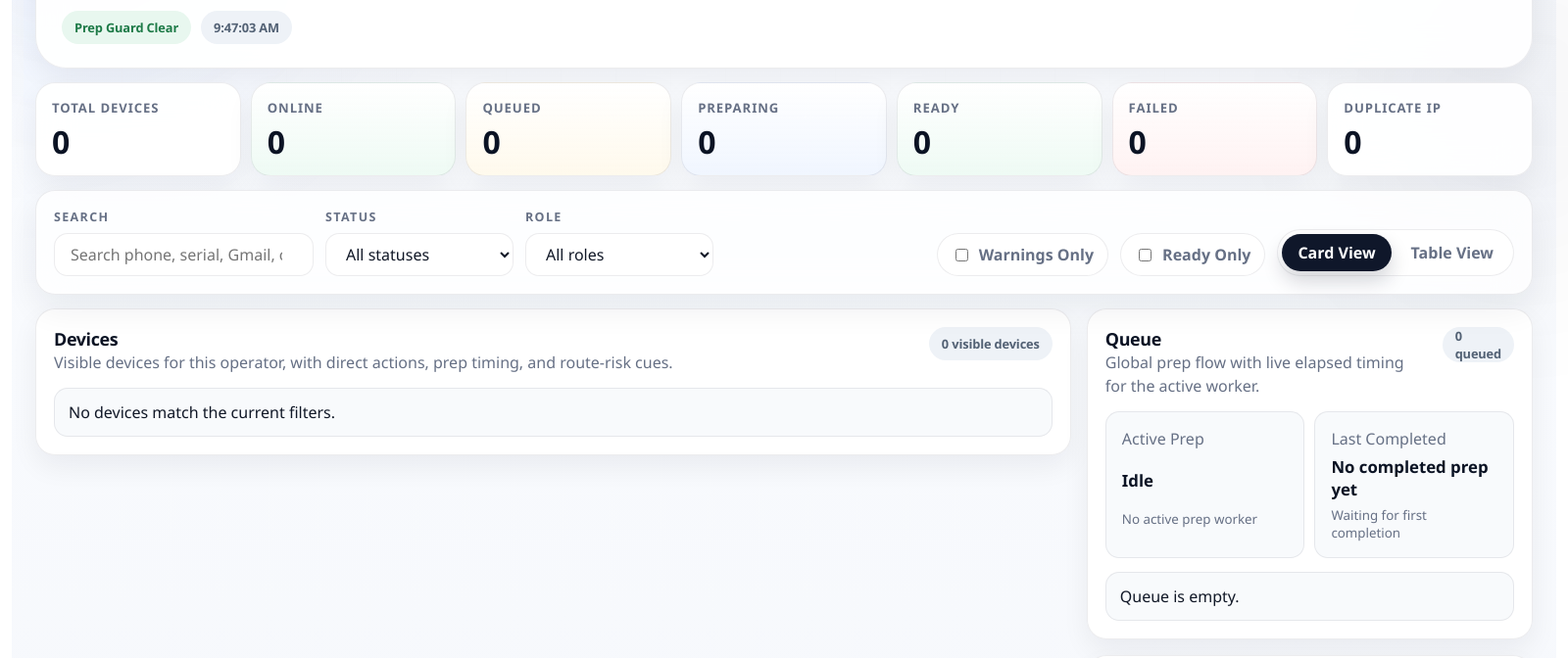
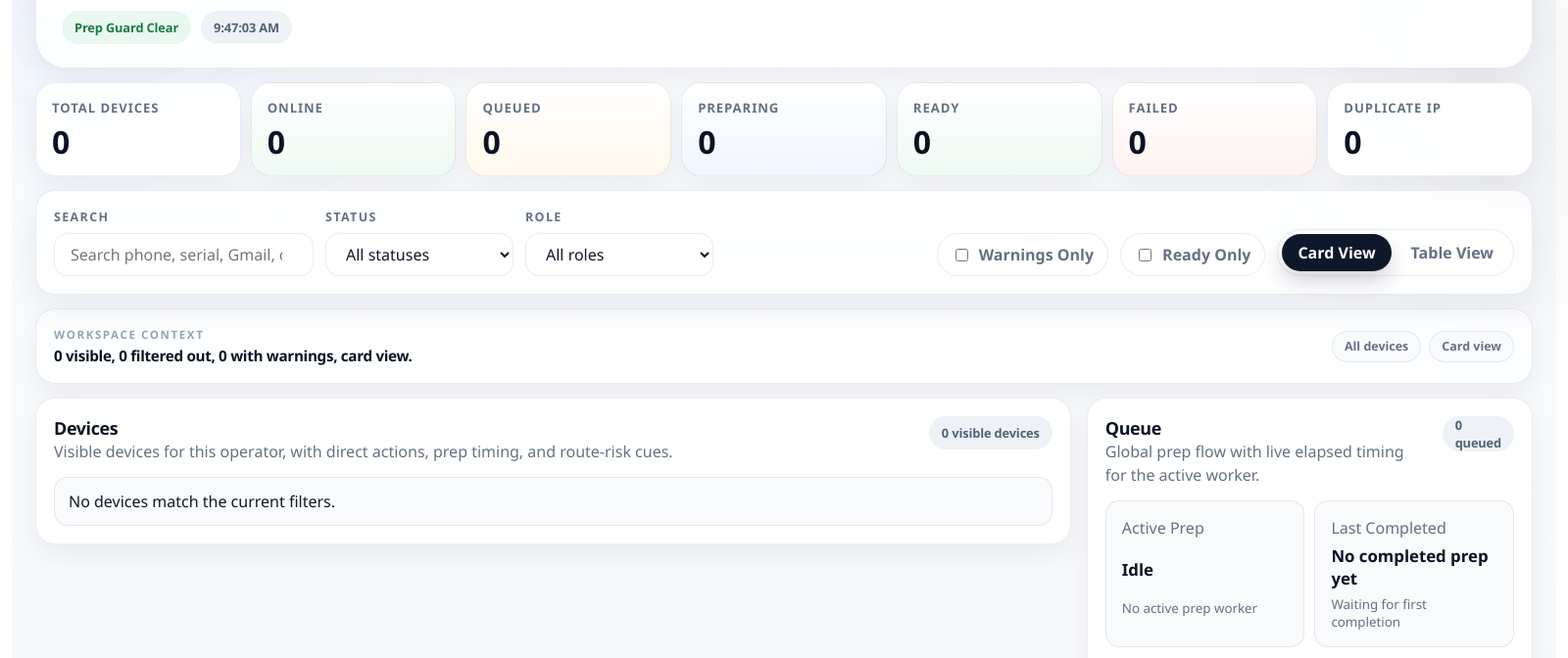
Before and after one commit to evergreentechnologywy/opalfarm-dashboard, an Electron app: page web/index.html in a window 1600 px wide. Shown: the part 187-859 px from the top of the page at 98% size. Drawn offline with Linux system fonts and the light colour scheme; no server answers.

Commit message:
Add dashboard context bar and UI refinement

```diff
--- a/web/app.js
+++ b/web/app.js
@@ -52,6 +52,8 @@ const warningsOnlyToggle = document.getElementById("warningsOnlyToggle");
 const readyOnlyToggle = document.getElementById("readyOnlyToggle");
 const cardViewButton = document.getElementById("cardViewButton");
 const tableViewButton = document.getElementById("tableViewButton");
+const contextSummary = document.getElementById("contextSummary");
+const contextChips = document.getElementById("contextChips");
 const template = document.getElementById("deviceCardTemplate");
 
 let searchDebounce = 0;
@@ -186,6 +188,7 @@ function render() {
   syncControls();
   renderHeroGuard(data.routingGuard || {});
   renderSummaryStats(buildSummaryStats(data.devices || []));
+  renderContextBar(data.devices || [], visibleDevices);
   renderQueuePanel(data);
   renderActivityFeed(data.recentActivity || []);
   renderRoutingAudit(data.routingAudit || { overallOk: false, summary: "Routing audit has not completed yet.", checks: [] }, data.routingGuard || {});
@@ -248,6 +251,32 @@ function renderSummaryStats(stats) {
     fragment.appendChild(button);
   }
   statsGrid.appendChild(fragment);
+}
+
+function renderContextBar(allDevices, visibleDevices) {
+  const hiddenCount = Math.max((allDevices || []).length - (visibleDevices || []).length, 0);
+  const modeLabel = state.viewMode === "table" ? "Table view" : "Card view";
+  const warningCount = (visibleDevices || []).filter(hasWarning).length;
+  contextSummary.textContent = `${visibleDevices.length} visible, ${hiddenCount} filtered out, ${warningCount} with warnings, ${modeLabel.toLowerCase()}.`;
+
+  contextChips.innerHTML = "";
+  const chips = [];
+  if (state.filters.search) chips.push(`Search: ${state.filters.search}`);
+  if (state.filters.status !== "all") chips.push(`Status: ${state.filters.status}`);
+  if (state.filters.role !== "all") chips.push(`Role: ${state.filters.role}`);
+  if (state.filters.warningsOnly) chips.push("Warnings only");
+  if (state.filters.readyOnly) chips.push("Ready only");
+  if (!chips.length) chips.push("All devices");
+  chips.push(modeLabel);
+
+  const fragment = document.createDocumentFragment();
+  for (const chipLabel of chips) {
+    const chip = document.createElement("div");
+    chip.className = "context-chip";
+    chip.textContent = chipLabel;
+    fragment.appendChild(chip);
+  }
+  contextChips.appendChild(fragment);
 }
 
 function applyQuickFilter(patch) {
--- a/web/index.html
+++ b/web/index.html
@@ -3,7 +3,7 @@
   <head>
     <meta charset="UTF-8" />
     <meta name="viewport" content="width=device-width, initial-scale=1.0" />
-    <title>PhoneFarm Dashboard v20260404b</title>
+    <title>PhoneFarm Dashboard v20260404c</title>
     <script>
       (function setPhoneFarmBasePath() {
         const baseHref = window.location.pathname.startsWith("/phonefarm") ? "/phonefarm/" : "/";
@@ -12,7 +12,7 @@
         document.head.appendChild(base);
       })();
     </script>
-    <link rel="stylesheet" href="styles.css?v=20260404b" />
+    <link rel="stylesheet" href="styles.css?v=20260404c" />
   </head>
   <body>
     <div class="shell-backdrop" aria-hidden="true">
@@ -26,7 +26,7 @@
           <p class="eyebrow">Internal Operations Console</p>
           <div class="brand-row">
             <h1>PhoneFarm</h1>
-            <span class="build-chip">Build 20260404b</span>
+            <span class="build-chip">Build 20260404c</span>
           </div>
           <p class="subtitle">Local device operations for prep, verification, control, and queue management across USB-connected Android phones.</p>
           <div class="hero-status-row">
@@ -85,6 +85,14 @@
             <button id="tableViewButton" class="view-toggle-button" type="button">Table View</button>
           </div>
         </div>
+      </section>
+
+      <section class="context-bar panel">
+        <div class="context-copy">
+          <p class="context-label">Workspace Context</p>
+          <strong id="contextSummary">Loading dashboard state</strong>
+        </div>
+        <div id="contextChips" class="context-chips"></div>
       </section>
 
       <main class="dashboard-layout">
@@ -253,6 +261,6 @@
       </article>
     </template>
 
-    <script src="app.js?v=20260404b"></script>
+    <script src="app.js?v=20260404c"></script>
   </body>
 </html>
--- a/web/styles.css
+++ b/web/styles.css
@@ -361,6 +361,56 @@ h2 {
   box-shadow: 0 14px 34px rgba(15, 23, 42, 0.07);
 }
 
+.context-bar {
+  display: flex;
+  justify-content: space-between;
+  align-items: center;
+  gap: 16px;
+  margin-bottom: 14px;
+  padding: 14px 16px;
+  border-radius: 18px;
+  background: rgba(255, 255, 255, 0.72);
+}
+
+.context-copy {
+  display: grid;
+  gap: 4px;
+}
+
+.context-label {
+  color: var(--text-soft);
+  font-size: 0.72rem;
+  text-transform: uppercase;
+  letter-spacing: 0.14em;
+  font-weight: 800;
+}
+
+.context-copy strong {
+  color: var(--heading);
+  font-size: 0.95rem;
+  letter-spacing: -0.02em;
+}
+
+.context-chips {
+  display: flex;
+  flex-wrap: wrap;
+  justify-content: flex-end;
+  gap: 8px;
+}
+
+.context-chip {
+  display: inline-flex;
+  align-items: center;
+  min-height: 32px;
+  padding: 0 12px;
+  border-radius: 999px;
+  border: 1px solid var(--border);
+  background: rgba(248, 250, 252, 0.86);
+  color: var(--text-muted);
+  font-size: 0.78rem;
+  font-weight: 700;
+}
+
 .toolbar-left,
 .toolbar-right {
   display: flex;
@@ -613,6 +663,14 @@ h2 {
   overflow: hidden;
 }
 
+.device-card::before {
+  content: "";
+  display: block;
+  height: 2px;
+  margin: -18px -18px 2px;
+  background: linear-gradient(90deg, rgba(37, 99, 235, 0.24), rgba(37, 99, 235, 0.66), rgba(37, 99, 235, 0.16));
+}
+
 .device-card:hover {
   transform: translateY(-1px);
   box-shadow: 0 18px 36px rgba(15, 23, 42, 0.07);
@@ -634,6 +692,10 @@ h2 {
 
 .device-card.is-failed {
   border-color: rgba(180, 35, 24, 0.22);
+}
+
+.device-card.is-failed::before {
+  background: linear-gradient(90deg, rgba(180, 35, 24, 0.18), rgba(180, 35, 24, 0.62), rgba(180, 35, 24, 0.12));
 }
 
 @keyframes cardPulse {
@@ -909,6 +971,15 @@ h2 {
   .device-actions {
     grid-template-columns: repeat(2, minmax(0, 1fr));
   }
+
+  .context-bar {
+    flex-direction: column;
+    align-items: stretch;
+  }
+
+  .context-chips {
+    justify-content: flex-start;
+  }
 }
 
 @media (max-width: 720px) {
```
Also changed, not shown: 1 other file.
